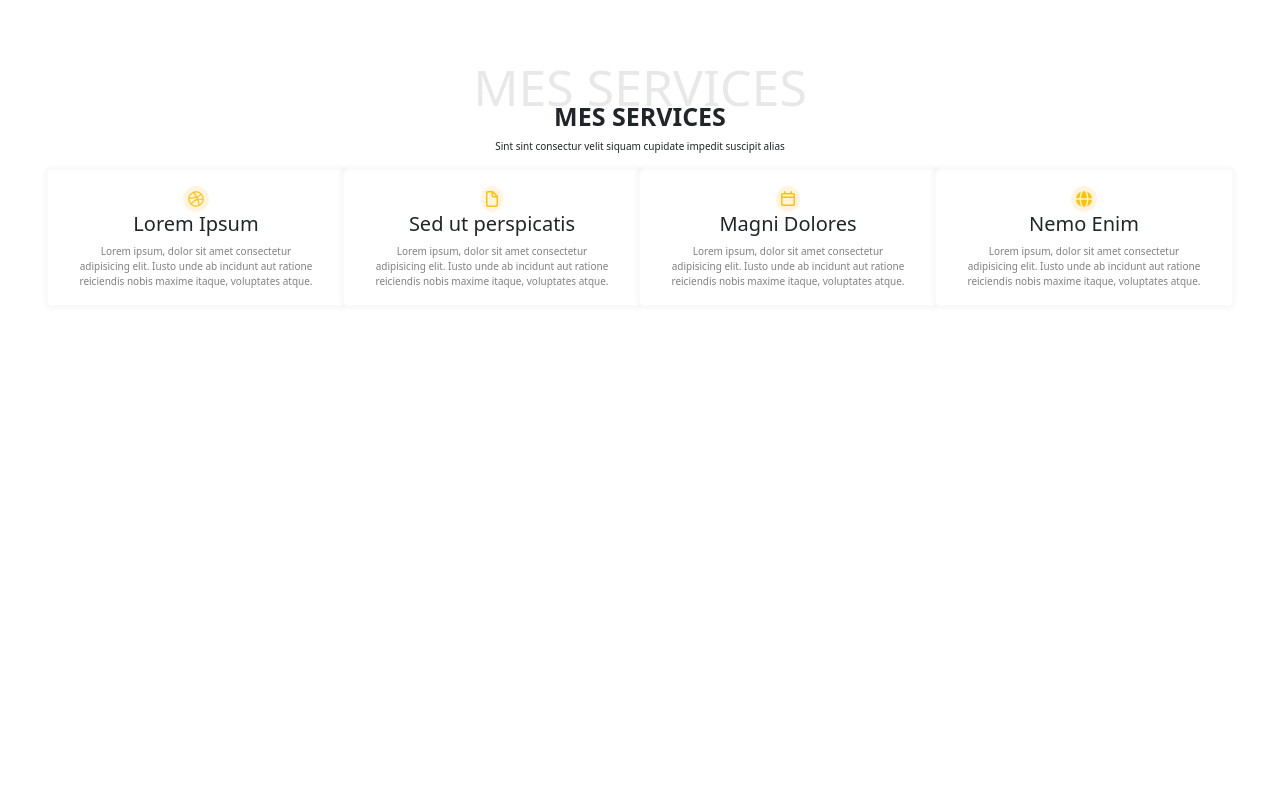
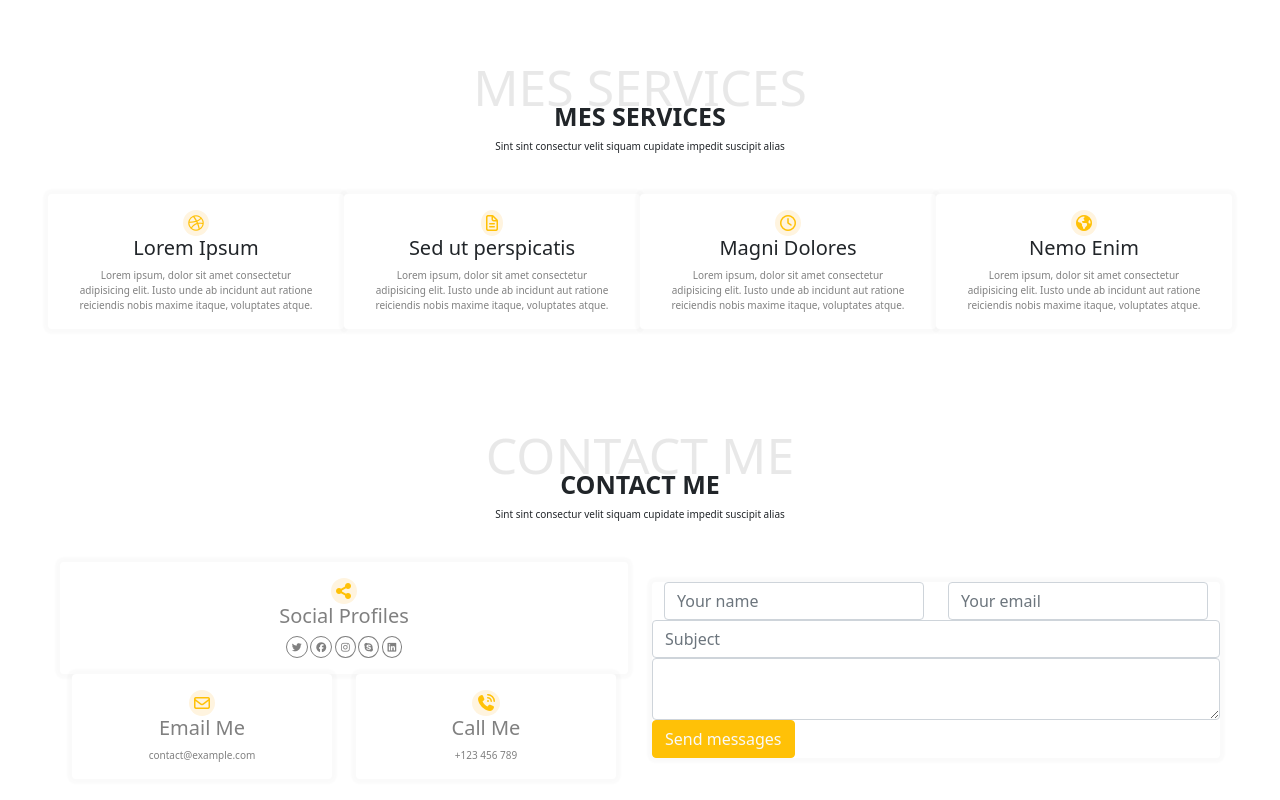
Before and after one commit to assbaimane/Site-Laura-Thomson, a website: page index.html in a window 1280 px wide. Shown: the part 1468-2268 px from the top of the page. Before the commit the page ends 1821 px from the top, so only its background shows below. Drawn offline with nearby package versions, Linux system fonts and the light colour scheme.

Commit message:
Section Contact created and designed but not optimize in row size

```diff
--- a/index.html
+++ b/index.html
@@ -1,5 +1,6 @@
 <!DOCTYPE html>
 <html lang="en">
+
 <head>
     <meta charset="UTF-8">
     <meta http-equiv="X-UA-Compatible" content="IE=edge">
@@ -7,11 +8,13 @@
     <link rel="stylesheet" href="./public/css/style.css">
     <title>Laura Thomson</title>
 </head>
+
 <body>
     <header>
         <nav class="navbar navbar-expand-lg navbar-expand-md navbar-dark bg-none">
-            <button class="navbar-toggler" type="button" data-bs-toggle="collapse" data-bs-target="#navbarSupportedContent"
-                aria-controls="navbarSupportedContent" aria-expanded="false" aria-label="Toggle navigation">
+            <button class="navbar-toggler" type="button" data-bs-toggle="collapse"
+                data-bs-target="#navbarSupportedContent" aria-controls="navbarSupportedContent" aria-expanded="false"
+                aria-label="Toggle navigation">
                 <span class="navbar-toggler-icon"></span>
             </button>
             <div class="collapse navbar-collapse" id="navbarSupportedContent">
@@ -32,7 +35,8 @@
                         <a class="nav-link" href="#Services">PORTFOLIO</a>
                     </li>
                     <li class="nav-item dropdown">
-                        <a class="nav-link dropdown-toggle" href="#" id="navbarDropdown" role="button" data-toggle="dropdown" aria-haspopup="true" aria-expanded="false">
+                        <a class="nav-link dropdown-toggle" href="#" id="navbarDropdown" role="button"
+                            data-toggle="dropdown" aria-haspopup="true" aria-expanded="false">
                             DROP DOWN
                         </a>
                         <div class="dropdown-menu" aria-labelledby="navbarDropdown">
@@ -83,7 +87,8 @@
                     <div class="row">
                         <div class="col-6">
                             <h5><i class="far fa-smile text-success"></i> 232</h5>
-                            <p><b>Happy clients</b> ipsum dolor sit amet consectetur adipisicing elit. Maxime, suscipit.</p>
+                            <p><b>Happy clients</b> ipsum dolor sit amet consectetur adipisicing elit. Maxime, suscipit.
+                            </p>
                         </div>
                         <div class="col-6">
                             <h5><i class="far fa-file text-danger"></i> 521</h5>
@@ -93,7 +98,8 @@
                     <div class="row">
                         <div class="col-6">
                             <h5><i class="far fa-clock text-primary"></i> 18</h5>
-                            <p><b>Years of experience</b> ipsum dolor sit amet consectetur adipisicing elit. Maxime, suscipit.</p>
+                            <p><b>Years of experience</b> ipsum dolor sit amet consectetur adipisicing elit. Maxime,
+                                suscipit.</p>
                         </div>
                         <div class="col-6">
                             <h5><i class="fas fa-award text-warning"></i> 16</h5>
@@ -104,25 +110,32 @@
                 <div class="row align-items-center">
                     <div>
                         <div class="row mb-n3">
-                            <p class="col-6">HTML</p><p class="col-6 text-end">100%</p>
+                            <p class="col-6">HTML</p>
+                            <p class="col-6 text-end">100%</p>
                         </div>
                         <div class="progress">
-                            <div class="progress-bar bg-warning" role="progressbar" style="width: 100%" aria-valuenow="50" aria-valuemin="0" aria-valuemax="100"></div>
+                            <div class="progress-bar bg-warning" role="progressbar" style="width: 100%"
+                                aria-valuenow="50" aria-valuemin="0" aria-valuemax="100"></div>
                         </div>
                     </div>
                     <div>
                         <div class="row mb-n3">
-                            <p class="col-6">CSS</p><p class="col-6 text-end">95%</p>
-                        </div> <div class="progress">
-                            <div class="progress-bar bg-warning" role="progressbar" style="width: 90%" aria-valuenow="75" aria-valuemin="0" aria-valuemax="100"></div>
+                            <p class="col-6">CSS</p>
+                            <p class="col-6 text-end">95%</p>
+                        </div>
+                        <div class="progress">
+                            <div class="progress-bar bg-warning" role="progressbar" style="width: 90%"
+                                aria-valuenow="75" aria-valuemin="0" aria-valuemax="100"></div>
                         </div>
                     </div>
                     <div>
                         <div class="row mb-n3">
-                            <p class="col-6">Javascript</p><p class="col-6 text-end">75%</p>
+                            <p class="col-6">Javascript</p>
+                            <p class="col-6 text-end">75%</p>
                         </div>
                         <div class="progress">
-                            <div class="progress-bar bg-warning" role="progressbar" style="width: 75%" aria-valuenow="100" aria-valuemin="0" aria-valuemax="100"></div>
+                            <div class="progress-bar bg-warning" role="progressbar" style="width: 75%"
+                                aria-valuenow="100" aria-valuemin="0" aria-valuemax="100"></div>
                         </div>
                     </div>
                 </div>
@@ -137,40 +150,118 @@
             <h4 class="text-uppercase fs-6 fw-bold mt-n4">Mes services</h4>
             <p>Sint sint consectur velit siquam cupidate impedit suscipit alias</p>
         </div>
-        <div class="row text-center">
+        <div class="row text-center pt-4">
             <div class="card col-3">
                 <div class="card-body">
                     <div><i class="fab fa-dribbble text-warning"></i></div>
                     <h5 class="card-title">Lorem Ipsum</h5>
-                  <p class="card-text">Lorem ipsum, dolor sit amet consectetur adipisicing elit. Iusto unde ab incidunt aut ratione reiciendis nobis maxime itaque, voluptates atque.</p>
+                    <p class="card-text">Lorem ipsum, dolor sit amet consectetur adipisicing elit. Iusto unde ab
+                        incidunt aut ratione reiciendis nobis maxime itaque, voluptates atque.</p>
                 </div>
             </div>
             <div class="card col-3">
                 <div class="card-body">
-                  <div><i class="far fa-file text-warning"></i></div>
+                    <div><i class="far fa-file-alt text-warning"></i></div>
                     <h5 class="card-title">Sed ut perspicatis</h5>
-                  <p class="card-text">Lorem ipsum, dolor sit amet consectetur adipisicing elit. Iusto unde ab incidunt aut ratione reiciendis nobis maxime itaque, voluptates atque.</p>
+                    <p class="card-text">Lorem ipsum, dolor sit amet consectetur adipisicing elit. Iusto unde ab
+                        incidunt aut ratione reiciendis nobis maxime itaque, voluptates atque.</p>
                 </div>
             </div>
             <div class="card col-3">
                 <div class="card-body">
-                  <div><i class="far fa-calendar text-warning"></i></div>
+                    <div><i class="far fa-clock text-warning"></i></div>
                     <h5 class="card-title">Magni Dolores</h5>
-                  <p class="card-text">Lorem ipsum, dolor sit amet consectetur adipisicing elit. Iusto unde ab incidunt aut ratione reiciendis nobis maxime itaque, voluptates atque.</p>
+                    <p class="card-text">Lorem ipsum, dolor sit amet consectetur adipisicing elit. Iusto unde ab
+                        incidunt aut ratione reiciendis nobis maxime itaque, voluptates atque.</p>
                 </div>
             </div>
             <div class="card col-3">
                 <div class="card-body">
-                  <div><i class="fas fa-globe text-warning"></i></div>
+                    <div><i class="fas fa-globe-americas text-warning"></i></div>
                     <h5 class="card-title">Nemo Enim</h5>
-                  <p class="card-text">Lorem ipsum, dolor sit amet consectetur adipisicing elit. Iusto unde ab incidunt aut ratione reiciendis nobis maxime itaque, voluptates atque.</p>
+                    <p class="card-text">Lorem ipsum, dolor sit amet consectetur adipisicing elit. Iusto unde ab
+                        incidunt aut ratione reiciendis nobis maxime itaque, voluptates atque.</p>
                 </div>
             </div>
         </div>
     </section>
 
-    <section id="Contact">
+    <section id="Contact" class="p-5">
+        <div class="row text-center">
+            <h2 class="text-uppercase fs-5">Contact me</h2>
+            <h4 class="text-uppercase fs-6 fw-bold mt-n4">Contact me</h4>
+            <p>Sint sint consectur velit siquam cupidate impedit suscipit alias</p>
+        </div>
 
+        <div class="row pt-4 align-items-center justify-content-center">
+            <!------------------- Social ----------------------->
+            <div class="col-6">
+                <div class="row text-center">
+                    <div class="card">
+                        <div class="card-body">
+                            <div><i class="fas fa-share-alt text-warning"></i></div>
+                            <h5 class="card-title">Social Profiles</h5>
+                            <p class="card-text">
+                                <i class="fab fa-twitter"></i>
+                                <i class="fab fa-facebook"></i>
+                                <i class="fab fa-instagram"></i>
+                                <i class="fab fa-skype"></i>
+                                <i class="fab fa-linkedin"></i>
+                            </p>
+                        </div>
+                    </div>
+                </div>
+                <div class="row text-center">
+                    <!-- Email -->
+                    <div class="col-6">
+                        <div class="card">
+                            <div class="card-body">
+                                <div><i class="far fa-envelope text-warning"></i></div>
+                                <h5 class="card-title">Email Me</h5>
+                                <p class="card-text">contact@example.com
+                            </div>
+                        </div>
+                    </div>
+                    <!-- Call -->
+                    <div class="col-6">
+                        <div class="card">
+                            <div class="card-body">
+                                <div><i class="fas fa-phone-volume text-warning"></i></div>
+                                <h5 class="card-title">Call Me</h5>
+                                <p class="card-text">+123 456 789
+                            </div>
+                        </div>
+                    </div>
+                </div>
+            </div>
+            <!--------------- Formulaire -------------->
+            <div class="col-6">
+                <div class="card">
+                    <form>
+                        <div class="form-group">
+                            <div class="row">
+                                <div class="col-6">
+                                    <input type="text" class="form-control" id="Name"
+                                    placeholder="Your name">
+                                </div>
+                                <div class="col-6">
+                                    <input type="email" class="form-control" id="Email"
+                                    placeholder="Your email">
+                                </div>
+                            </div>
+                        </div>
+                        <div class="form-group">
+                            <input type="text" class="form-control" id="Subject"
+                                placeholder="Subject">
+                        </div>
+                        <div class="form-group">
+                           <textarea class="form-control" id="exampleFormControlTextarea1"></textarea>
+                        </div>
+                        <button type="submit" class="btn btn-warning text-light">Send messages</button>
+                    </form>
+                </div>
+            </div>
+        </div>
     </section>
 
     <footer>
@@ -178,4 +269,5 @@
     </footer>
     <script src="./node_modules/bootstrap/dist/js/bootstrap.bundle.js"></script>
 </body>
+
 </html>
--- a/src/sass/style.sass
+++ b/src/sass/style.sass
@@ -25,13 +25,14 @@ section
     h2
         color: lightgrey
         opacity: 0.5
+        z-index: -1
 
 #About
     img
         width: 100%
         height: 100%
 
-#Services
+#Services,#Contact
     .card
         border: none
         box-shadow: 0 0 2px 5px #00000005
@@ -42,3 +43,13 @@ section
                 padding: 5px
         p
             color: grey
+
+#Contact
+    h5
+        color: grey
+    p
+        i.fab
+            background-color: white
+            border-radius: 50%
+            border: 1px solid grey
+            padding: 5px
```
Also changed, not shown: public/css/style.css, 1 other file. Lines whose indentation alone changed are shown as unchanged.
